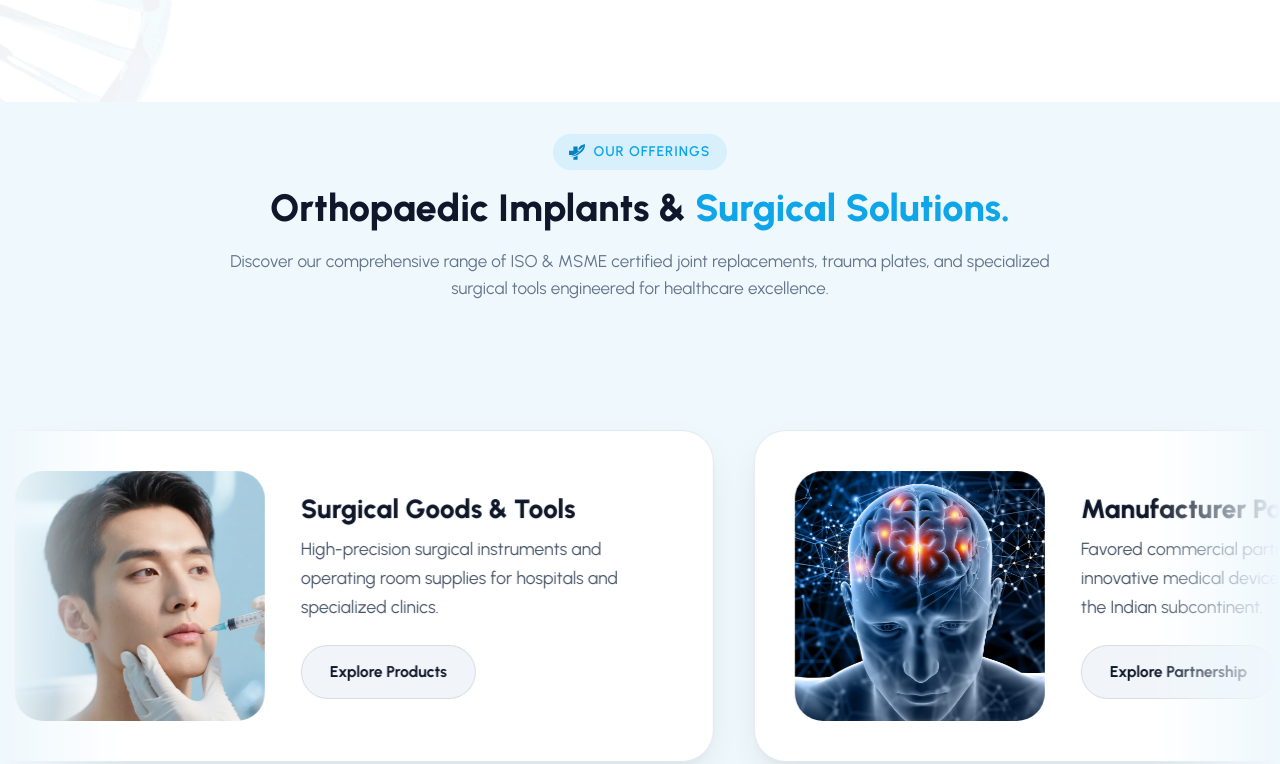
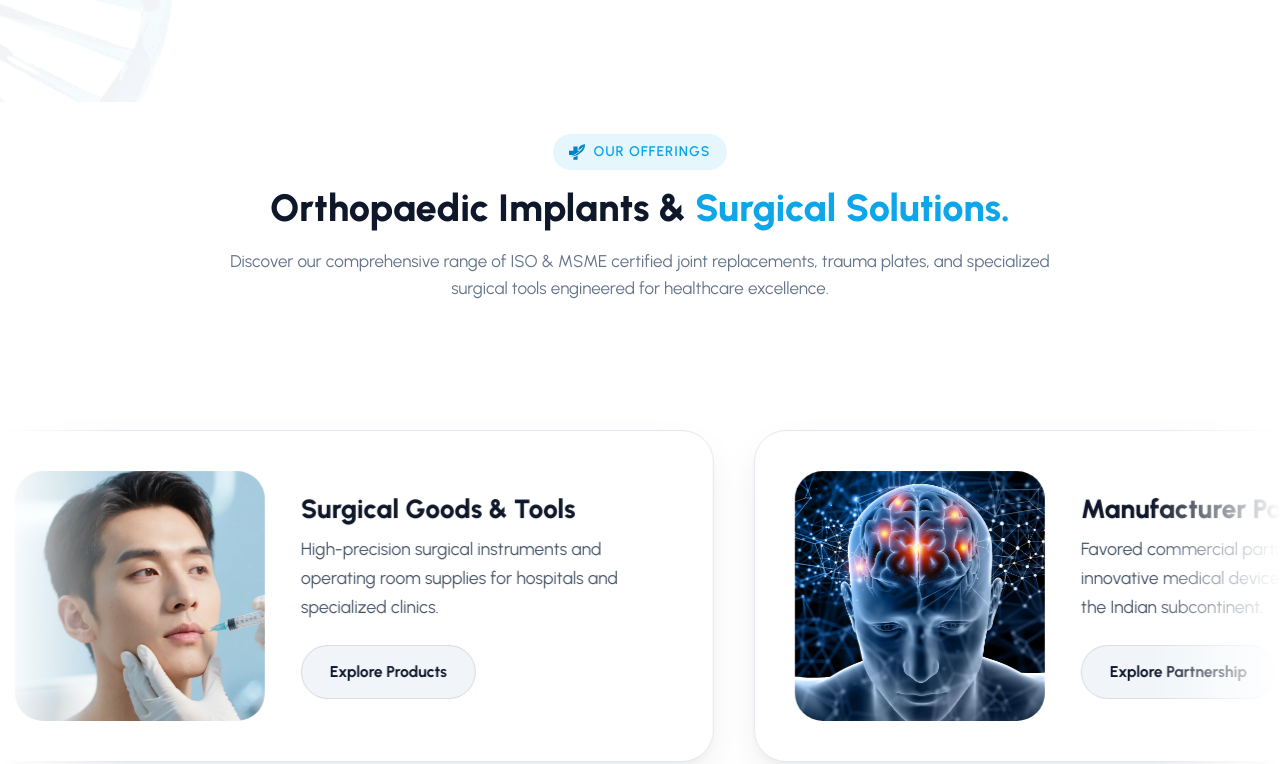
Before and after one commit to Pranav1239/mediortholink, a Next.js app: page / in a window 1280 px wide. Shown: the part 1676-2440 px from the top of the page. Built offline with nearby package versions, Linux system fonts and the light colour scheme.

Commit message:
Update background color of Orthopaedic Implants & Surgical Solutions section to pure white

```diff
--- a/src/app/page.module.css
+++ b/src/app/page.module.css
@@ -697,7 +697,7 @@
 
 .solutionsSection {
   position: relative;
-  background-color: var(--color-alice-blue);
+  background-color: #ffffff;
 }
 
 .solutionsWrap {
```
